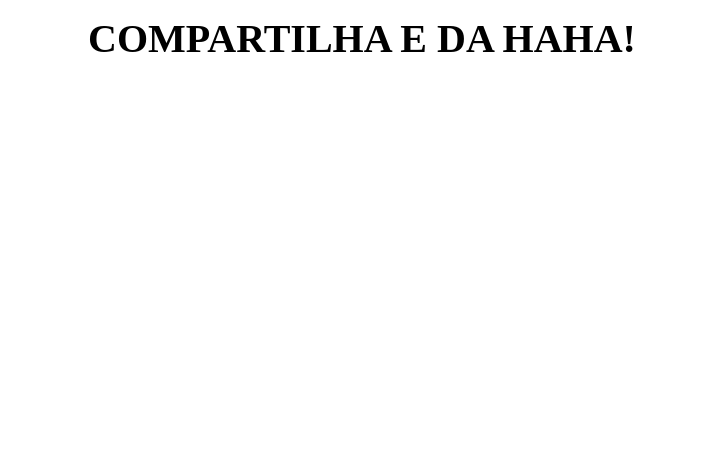
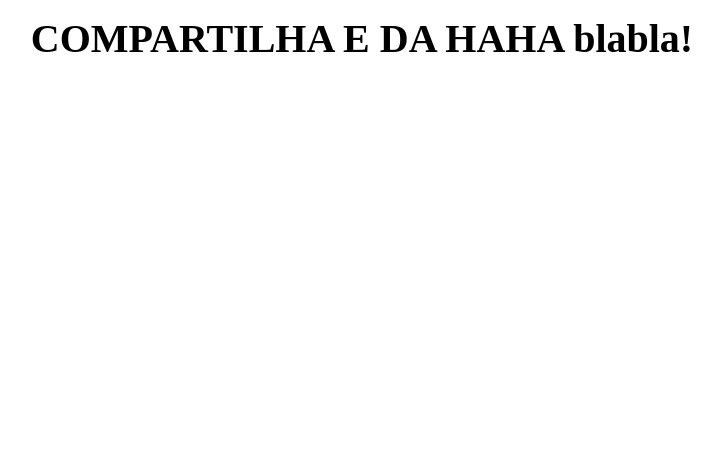
Before and after one commit to yChaaraa/meme.github.io, a plain HTML site: page index.html in a window 1280 px wide. Shown: the part 324-800 px from the top of the page, without its empty margins (278-999 px from the left). Drawn offline with Linux system fonts and the light colour scheme.

Commit message:
Update index.html

```diff
--- a/index.html
+++ b/index.html
@@ -13,6 +13,6 @@
 </head>
 <body>
 		<center><img src='https://user-images.githubusercontent.com/59674551/72223771-5735fb00-3551-11ea-90f9-d263b667cce5.jpg'><center>
-		<h1><center>COMPARTILHA E DA HAHA!<center></h1>
+		<h1><center>COMPARTILHA E DA HAHA blabla!<center></h1>
 </body>
 </html>
```
